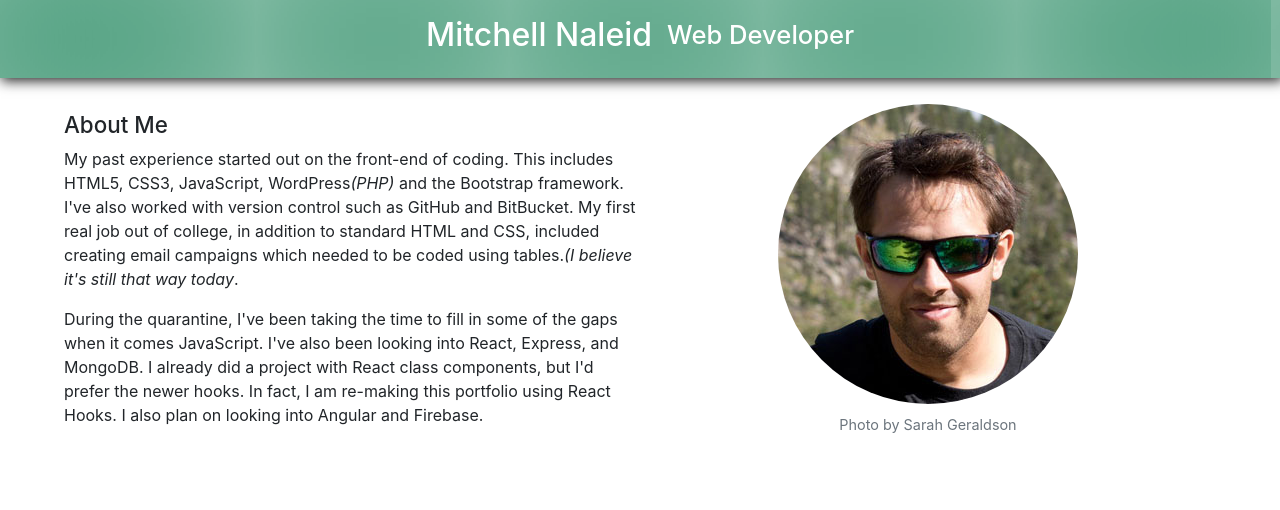
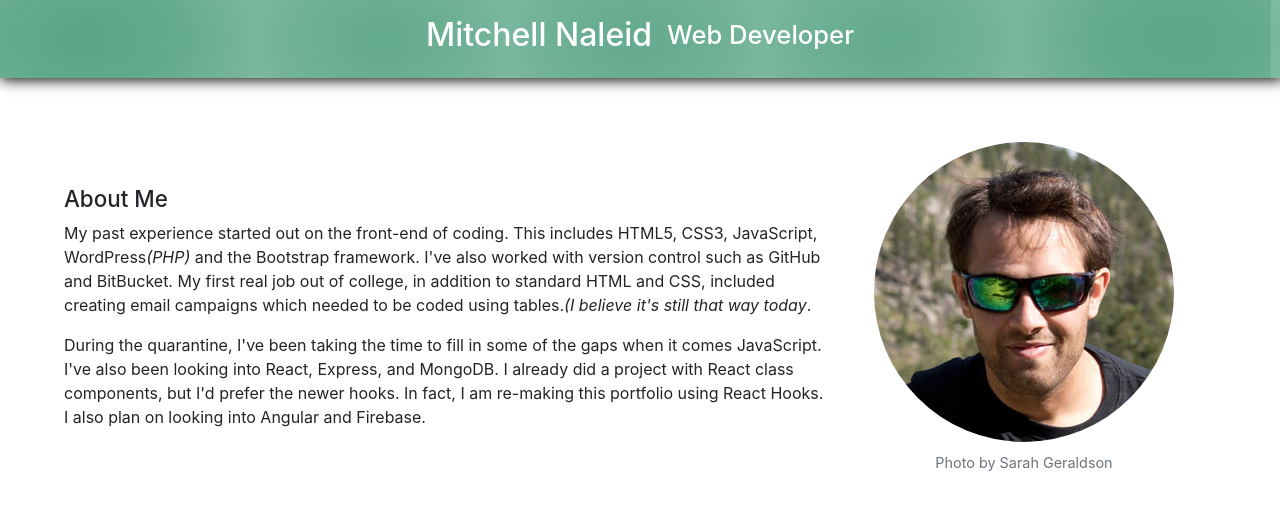
Before and after one commit to mitchelln11/portfolio-repo, a React (Create React App) app in the folder mitch-portfolio/: page / in a window 1280 px wide. Shown: the top 510 px of the page. Built offline with nearby package versions, Linux system fonts and the light colour scheme.

Commit message:
touch up styles

```diff
--- a/mitch-portfolio/src/index.css
+++ b/mitch-portfolio/src/index.css
@@ -37,7 +37,7 @@ h3 { font-size: 1.4rem; }
 }
 
 .about-block {
-  padding:2% 5%;
+  padding:3% 5%;
 }
 
 .header-overlay {
@@ -46,8 +46,6 @@ h3 { font-size: 1.4rem; }
   color:#fff;
   text-align:center;
 }
-
-
 
 
 
@@ -65,6 +63,11 @@ h3 { font-size: 1.4rem; }
     .figure {
       display:flex;
       flex-direction: column;
+      padding: 25px;
+    }
+
+    .about-block .flex-child:first-of-type {
+      flex-grow:2;
     }
 }
 
```
